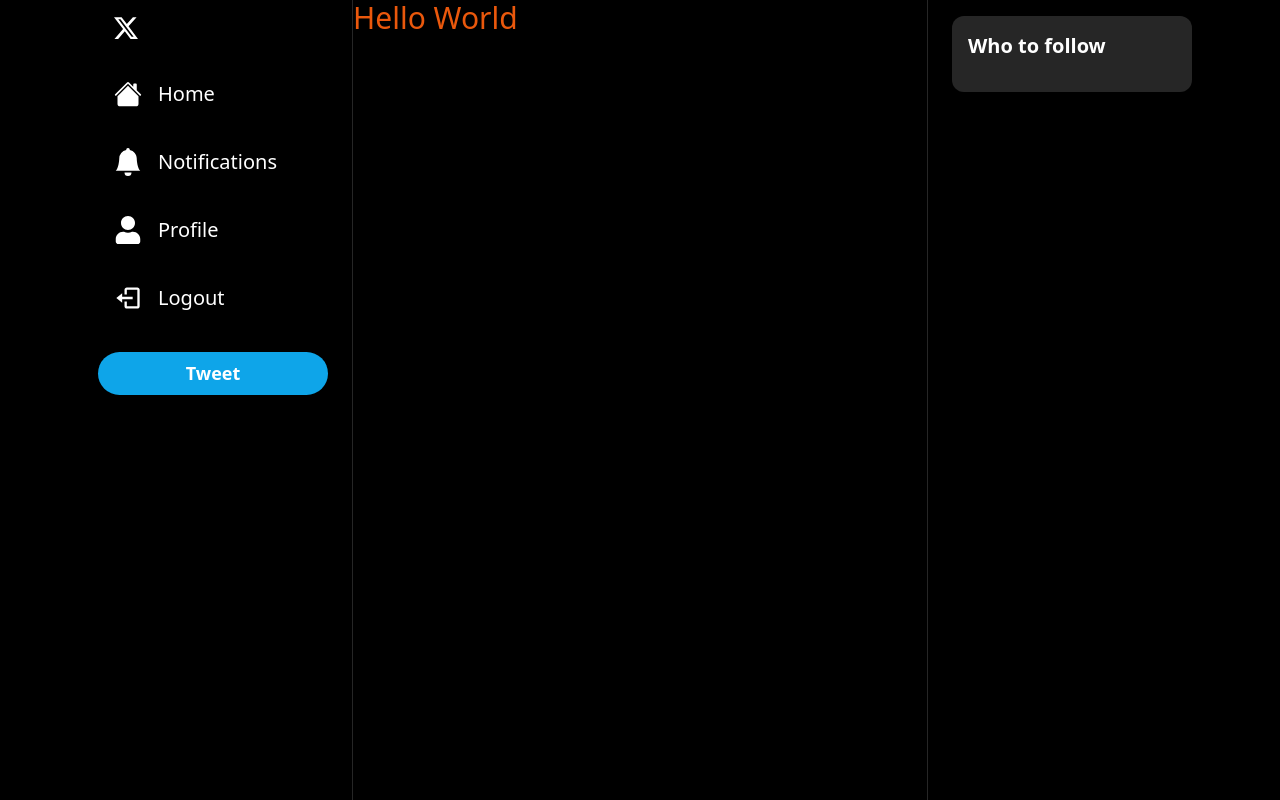
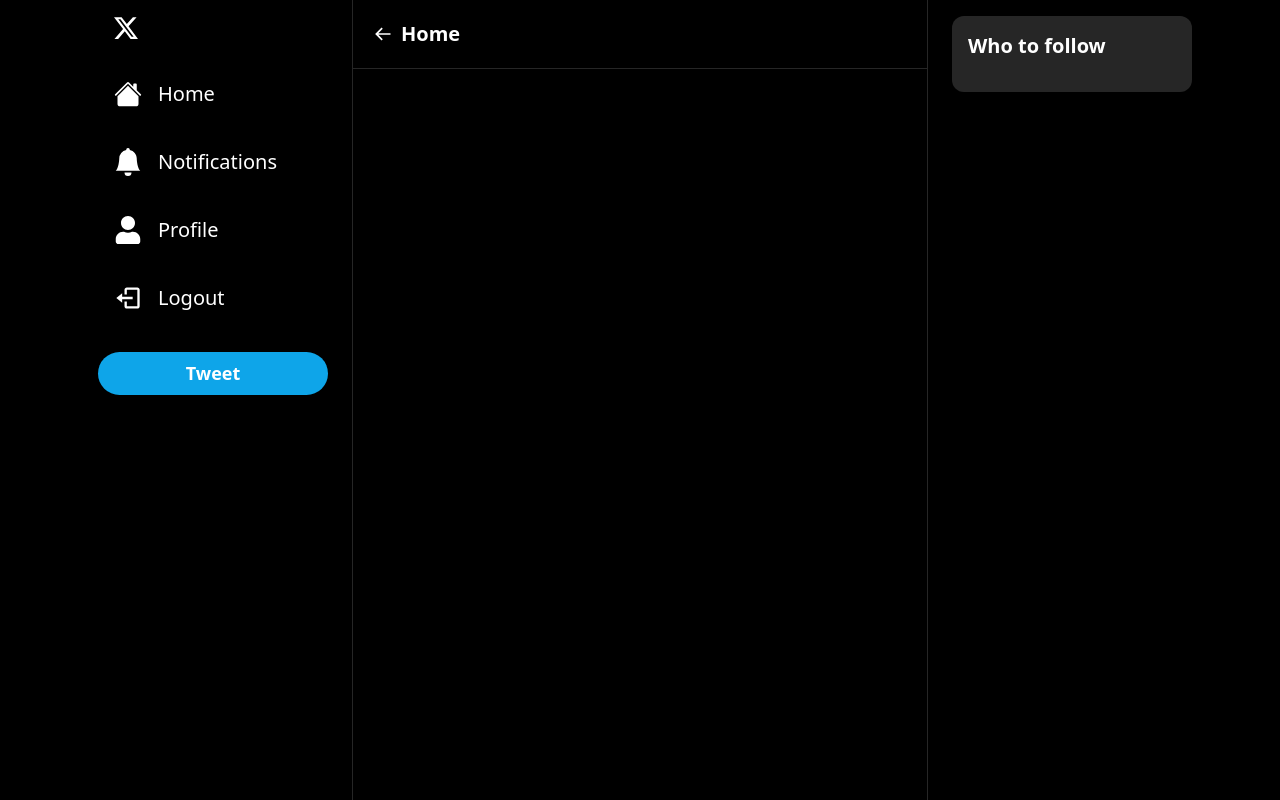
Before and after one commit to LinC3e/clone-x.com, a Next.js app: page / in a window 1280 px wide. Built offline with nearby package versions, Linux system fonts and the light colour scheme.

Commit message:
ADD - complete layout

```diff
--- /dev/null
+++ b/components/Header.tsx
@@ -0,0 +1,35 @@
+import { useRouter } from "next/navigation";
+import { useCallback } from "react";
+import { BiArrowBack } from "react-icons/bi";
+
+interface HeaderProps {
+    label: string,
+    showBackArrow? : boolean;
+}
+
+const Header: React.FC<HeaderProps> = ({ label, showBackArrow }) => {
+    const router = useRouter();
+    const handleBack = useCallback(() => {
+        router.back();
+    }, [router]);
+
+    return (
+        <div className="border-b-[1px] border-neutral-800 p-5">
+            <div className="flex flex-row items-center gap-2">
+                {
+                    showBackArrow && (
+                        <BiArrowBack
+                            onClick={handleBack}
+                            color="white"
+                            size={20}
+                            className="cursor-pointer hover:opacity-70 transition"
+                        />
+                    )
+                }
+                <h1 className="text-white text-xl font-semibold">{label}</h1>
+            </div>
+        </div>
+    );
+};
+
+export default Header;
--- a/pages/index.tsx
+++ b/pages/index.tsx
@@ -1,5 +1,9 @@
+import Header from "@/components/Header";
+
 export default function Home() {
   return (
-    <div className="text-3xl text-orange-600">Hello World</div>
+    <>
+    <Header showBackArrow label='Home'/>
+    </>
   )
 }
```
